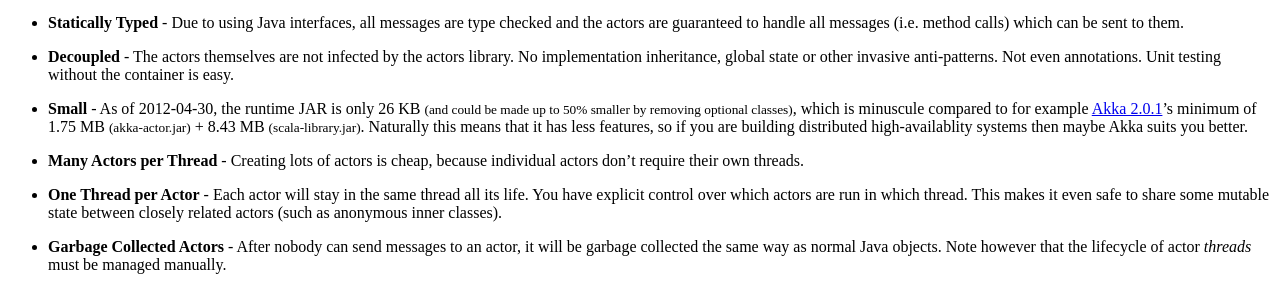
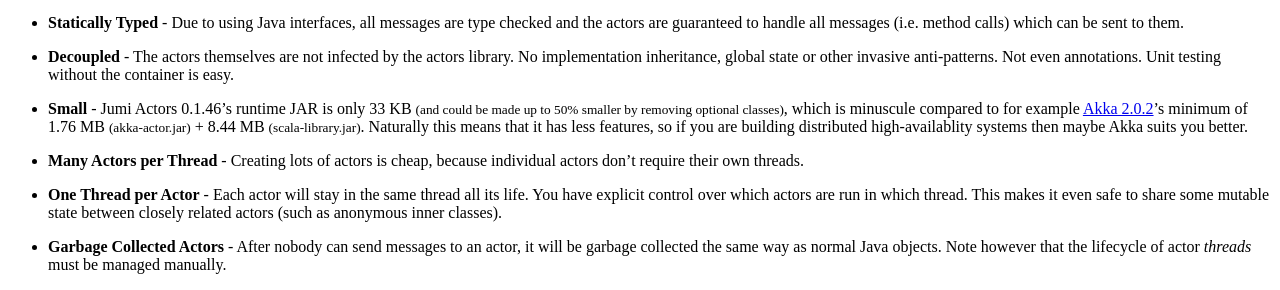
Before and after one commit to luontola/jumi, a Jekyll site: the page built from actors.md, in a window 1280 px wide. Shown: the part 1156-1446 px from the top of the page. Built offline with Jekyll 4.4.1, drawn with Linux system fonts in a browser that asks for light colours.

Commit message:
Updated actor library sizes

```diff
--- a/actors.md
+++ b/actors.md
@@ -64,7 +64,7 @@ Features
 
 - **Decoupled** - The actors themselves are not infected by the actors library. No implementation inheritance, global state or other invasive anti-patterns. Not even annotations. Unit testing without the container is easy.
 
-- **Small** - As of 2012-04-30, the runtime JAR is only 26 KB <small>(and could be made up to 50% smaller by removing optional classes)</small>, which is minuscule compared to for example [Akka 2.0.1](http://akka.io/)'s minimum of 1.75 MB <small>(akka-actor.jar)</small> + 8.43 MB <small>(scala-library.jar)</small>. Naturally this means that it has less features, so if you are building distributed high-availablity systems then maybe Akka suits you better.
+- **Small** - Jumi Actors 0.1.46's runtime JAR is only 33 KB <small>(and could be made up to 50% smaller by removing optional classes)</small>, which is minuscule compared to for example [Akka 2.0.2](http://akka.io/)'s minimum of 1.76 MB <small>(akka-actor.jar)</small> + 8.44 MB <small>(scala-library.jar)</small>. Naturally this means that it has less features, so if you are building distributed high-availablity systems then maybe Akka suits you better.
 
 - **Many Actors per Thread** - Creating lots of actors is cheap, because individual actors don't require their own threads.
 
```
